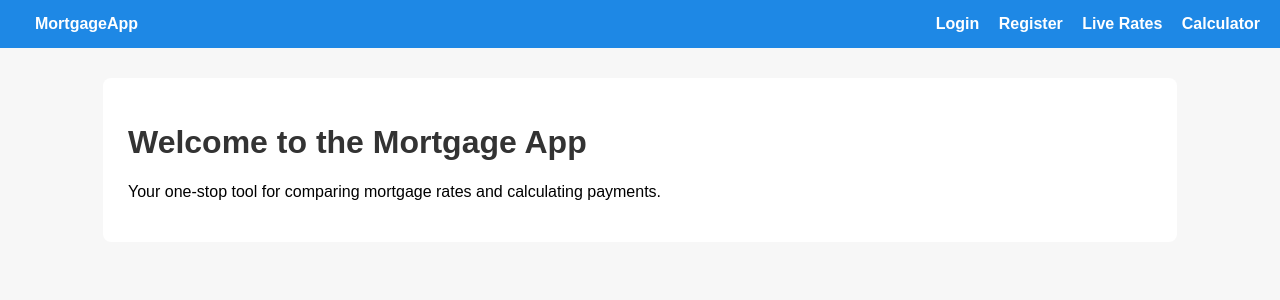
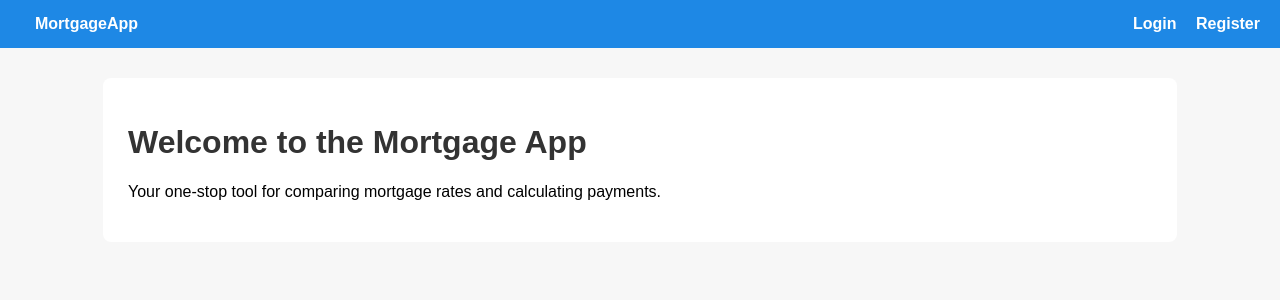
Before and after one commit to ShasD001/AND_MORTGAGE_MANAGEMENT, a Flask app: page / in a window 1280 px wide. Shown: the top 300 px of the page. Run offline with Flask 3, Linux system fonts and the light colour scheme.

Commit message:
got app.py without jinja2 errors

```diff
--- a/templates/base.html
+++ b/templates/base.html
@@ -14,8 +14,6 @@
         <div class="nav-right">
            <a href="{{ url_for('auth.login') }}">Login</a>
             <a href="{{ url_for('auth.register') }}">Register</a>
-            <a href="{{ url_for('mortgages.mortgages') }}">Live Rates</a>
-            <a href="{{ url_for('mortgages.calculator') }}">Calculator</a>
         </div>
     </nav>
 
```
